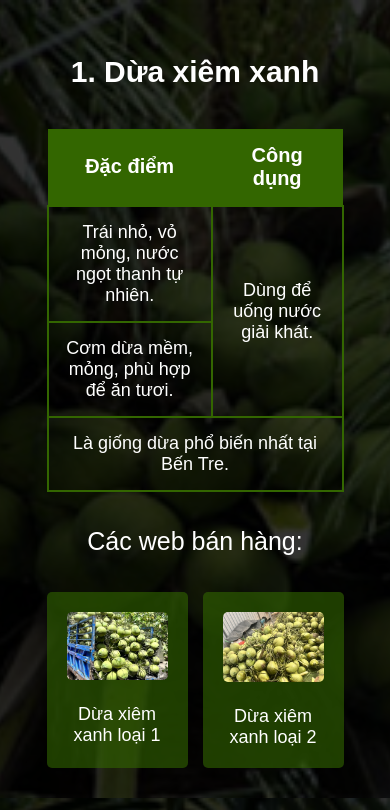
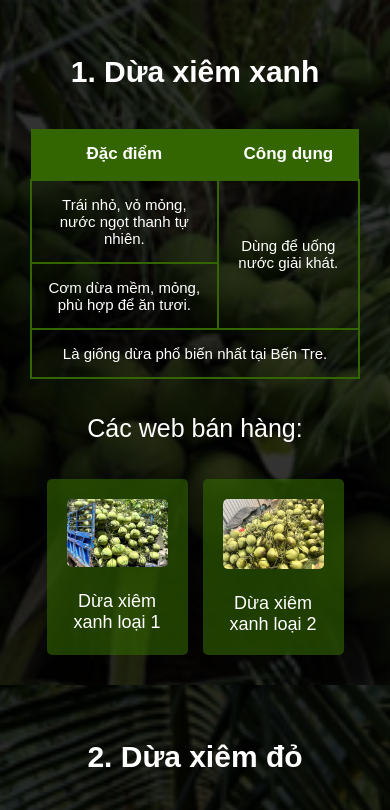
Before and after one commit to Hongmi-oops/nhom7_12A1_duaBenTre, a plain HTML site: page gioithieu.html in a window 390 px wide. Shown: the part 1480-2290 px from the top of the page. Drawn offline with Linux system fonts and the light colour scheme.

Commit message:
Change gioithieu.html file

```diff
--- a/gioithieu.html
+++ b/gioithieu.html
@@ -228,6 +228,17 @@
             font-weight: normal;
         }
 
+        @media (max-width: 768px) {
+            .bang1, .bang2, .bang3 {
+                width: 100%;
+            }
+            .bang1 th, .bang2 th, .bang3 th {
+                font-size: 17px;
+            }
+            .bang1 td, .bang2 td, .bang3 td {
+                font-size: 15px;
+            }
+        }
     </style>
     <link href="style.css" rel="stylesheet">
     <link href="https://cdnjs.cloudflare.com/ajax/libs/font-awesome/6.0.0-beta3/css/all.min.css" rel="stylesheet">
@@ -518,7 +529,7 @@
     </div>
     <!--So sánh dừa-->
     <div class="khung1" id="sosanhdua">
-        <h2 style="font-size: 30px;">So sánh các loại dừa</h2>
+        <h2 style="font-size: 30px; text-align: center;">So sánh các loại dừa</h2>
         <table class="bang3">
             <tr>
                 <th>Loại dừa</th>
```
